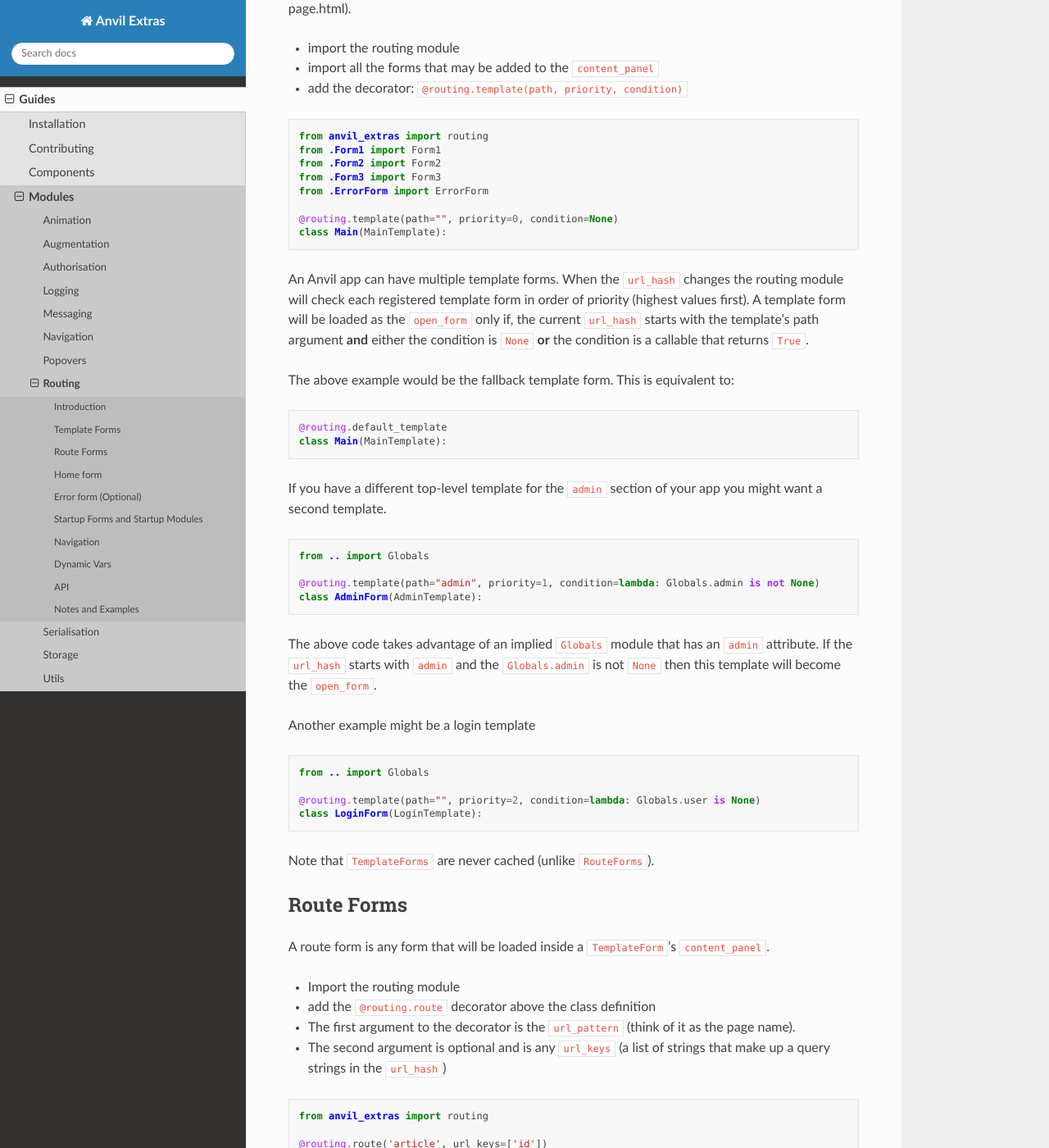
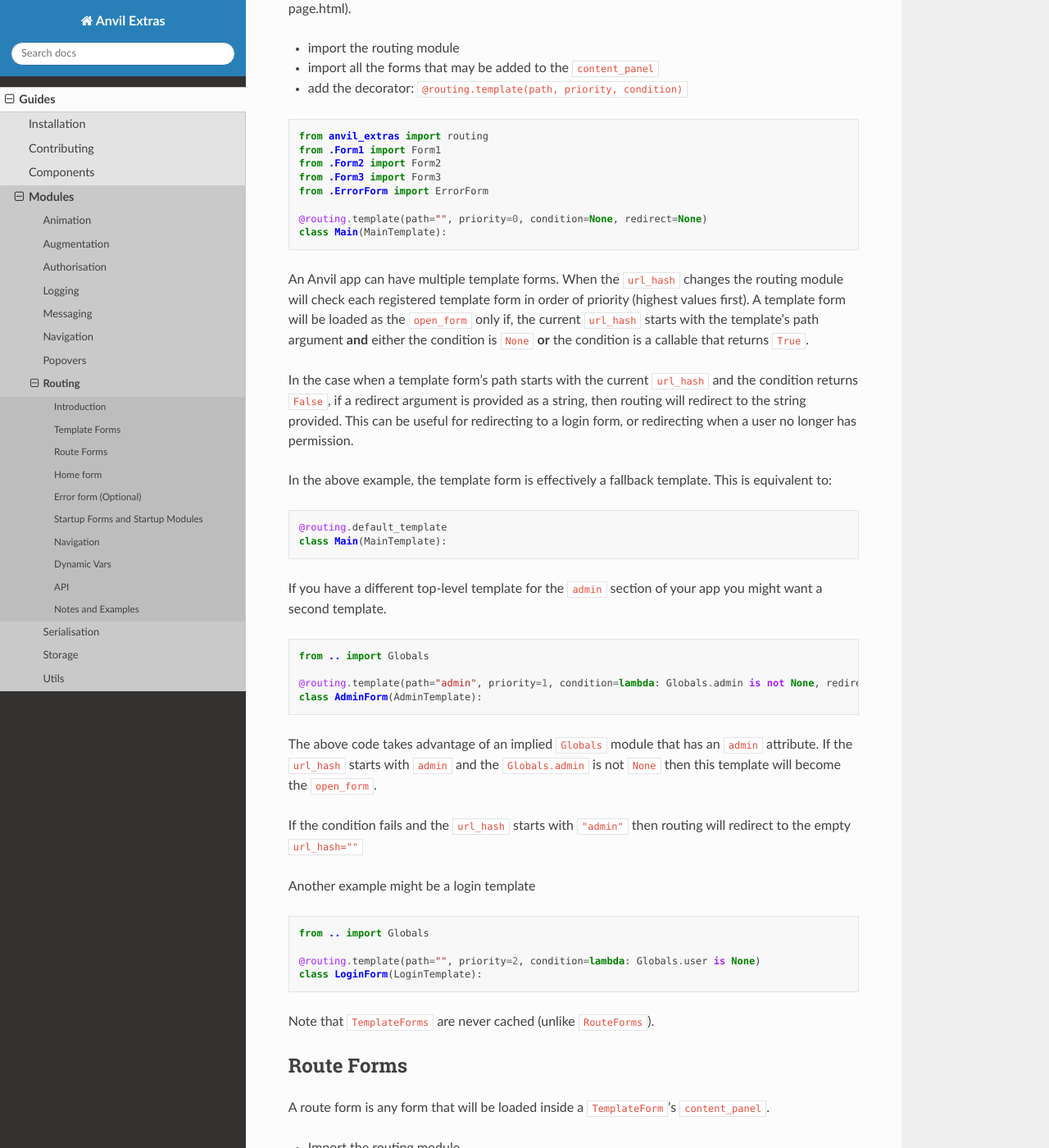
Before and after one commit to anvilistas/anvil-extras, a Sphinx documentation site: the page built from docs/guides/modules/routing.rst, in a window 1280 px wide and 1400 px high, scrolled down 914 px. Shown: the whole window at 82% size. Built offline with Sphinx 7.4.7 and the Read the Docs theme 2.0.0, drawn with Linux system fonts in a browser that asks for light colours; some of the changed text lies outside the part shown.

Commit message:
routing: template redirect - add to docs and changelog

```diff
--- a/docs/guides/modules/routing.rst
+++ b/docs/guides/modules/routing.rst
@@ -54,7 +54,7 @@ It only has a navigation bar, header, optional sidebar and a ``content_panel``
     from .Form3 import Form3
     from .ErrorForm import ErrorForm
 
-    @routing.template(path="", priority=0, condition=None)
+    @routing.template(path="", priority=0, condition=None, redirect=None)
     class Main(MainTemplate):
 
 
@@ -65,7 +65,11 @@ A template form will be loaded as the ``open_form`` only if,
 the current ``url_hash`` starts with the template's path argument **and** either the condition is ``None``
 **or** the condition is a callable that returns ``True``.
 
-The above example would be the fallback template form.
+In the case when a template form's path starts with the current ``url_hash`` and the condition returns ``False``,
+if a redirect argument is provided as a string, then routing will redirect to the string provided.
+This can be useful for redirecting to a login form, or redirecting when a user no longer has permission.
+
+In the above example, the template form is effectively a fallback template.
 This is equivalent to:
 
 .. code:: python
@@ -80,12 +84,14 @@ If you have a different top-level template for the ``admin`` section of your app
 
     from .. import Globals
 
-    @routing.template(path="admin", priority=1, condition=lambda: Globals.admin is not None)
+    @routing.template(path="admin", priority=1, condition=lambda: Globals.admin is not None, redirect="")
     class AdminForm(AdminTemplate):
 
 The above code takes advantage of an implied ``Globals`` module that has an ``admin`` attribute.
 If the ``url_hash`` starts with ``admin`` and the ``Globals.admin`` is not ``None`` then this template
 will become the ``open_form``.
+
+If the condition fails and the ``url_hash`` starts with ``"admin"`` then routing will redirect to the empty ``url_hash=""``
 
 Another example might be a login template
 
@@ -281,7 +287,7 @@ API
 
 Decorators
 ^^^^^^^^^^
-.. function:: routing.template(path='', priority=0, condition=None)
+.. function:: routing.template(path='', priority=0, condition=None, redirect=None)
 
     Apply this decorator above the top-level Form - ``TemplateForm``.
     The ``TemplateForm`` must have a ``content_panel``.
@@ -303,7 +309,7 @@ Decorators
 
 .. attribute:: routing.default_template
 
-    equivalent to ``routing.template(path='', priority=0, condition=None)``.
+    equivalent to ``routing.template(path='', priority=0, condition=None, redirect=None)``.
 
 
 .. function:: routing.route(url_pattern, url_keys=[], title=None, full_width_row=False, template=None)
@@ -902,6 +908,24 @@ You can avoid this by raising a ``routing.NavigationExit()`` exception in the ``
                 routing.set_url_hash("")
 
 
+You can use the redirect argument of a template making the LoginForm the fallback form
+
+.. code:: python
+
+    @routing.template("", priority=0, condition=lambda: Globals.user is not None, redirect="login")
+    class Dashboard(DashboardTemplate):
+        ...
+
+    @routing.template("login", priority=1)
+    class LoginRouter(LoginRouterTemplate):
+        ...
+
+
+In this case if the ``Global.user`` is ``None`` the and the url starts with anything other than login, the redirect will be invoked.
+(Be careful not to create an infinite loop - if the Dashboard had a higher priority than the LoginForm,
+the Dashboard template would always be checked first and would always redirect).
+
+
 Alternatively, you could load the login form as a ``route`` form.
 
 
```
Also changed, not shown: CHANGELOG.md (+3 -0 lines).
